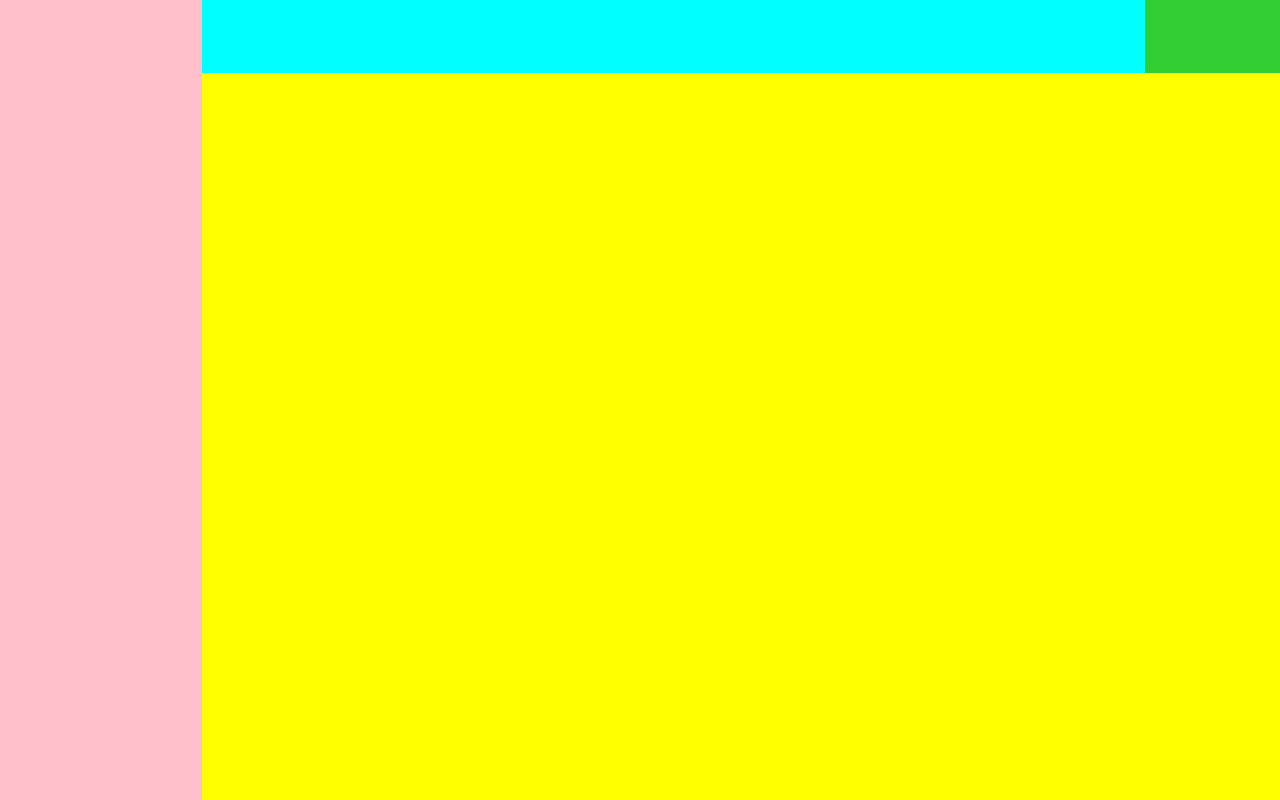
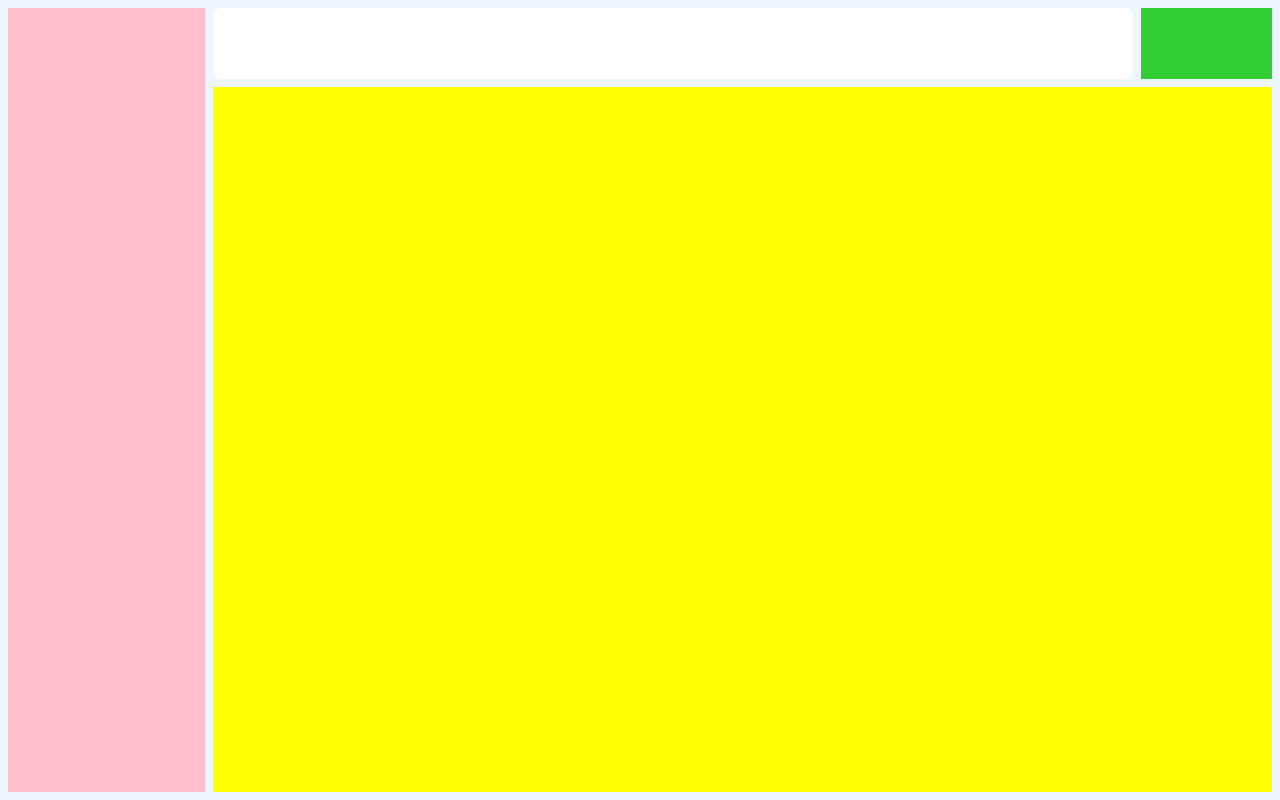
Before and after one commit to VikeLabs/Passr-Archived, a React app: page / in a window 1280 px wide. Built offline with nearby package versions, Linux system fonts and the light colour scheme.

Commit message:
Initial commit for the topbar
Setup spacing for different areas of app
Added a material-ui theme provider to the app
Create topbar component for selecting different options
- Initial idea is for selecting different courses
- Supports other kinds of selection since it is a controlled  component

```diff
--- a/src/components/App/App.tsx
+++ b/src/components/App/App.tsx
@@ -1,19 +1,24 @@
 import React, { useEffect, useState } from 'react'
-import { makeStyles, createStyles, Grid } from '@material-ui/core'
-import ApplicationBar from '../ApplicationBar/ApplicationBar'
+import { makeStyles, createStyles } from '@material-ui/core'
 import { loadUser, User } from '../../services/storage'
 import { Features } from '../../services/features'
+import TopBar from '../TopBar/TopBar'
 
-const useStyles = makeStyles(() =>
+const useStyles = makeStyles(theme =>
     createStyles({
         root: {
             display: 'grid',
             gridTemplateColumns: '1.5fr 7fr 1fr',
             width: '100vw',
             height: '100vh',
+            boxSizing: 'border-box',
             gridTemplateRows: '1fr 10fr',
             gridTemplateAreas: `"sidebar topbar account"
                                 "sidebar content content"`,
+            backgroundColor: '#edf6ff',
+            rowGap: `${theme.spacing(1)}px`,
+            columnGap: `${theme.spacing(1)}px`,
+            padding: theme.spacing(1),
         },
 
         sidebar: {
@@ -23,7 +28,7 @@ const useStyles = makeStyles(() =>
 
         topbar: {
             gridArea: 'topbar',
-            backgroundColor: 'cyan',
+            // backgroundColor: 'cyan',
         },
 
         account: {
@@ -38,17 +43,12 @@ const useStyles = makeStyles(() =>
     }),
 )
 
-const drawerContent = (
-    <div>
-        <h1>A drawer</h1>
-    </div>
-)
-
 export const App: React.FC = () => {
     const classes = useStyles()
 
     const [user, setUser] = useState<User | null>(null)
     const [selectedFeature, setSelectedFeature] = useState<Features>('calendar')
+    const [topBarSelection, setTopBarSelection] = useState(0) // Needs to be reset on feature change
 
     useEffect(() => {
         loadUser('').then(user => setUser(user))
@@ -57,7 +57,13 @@ export const App: React.FC = () => {
     return (
         <div id="app" className={classes.root}>
             <div id="sidebar" className={classes.sidebar}></div>
-            <div id="topbar" className={classes.topbar}></div>
+            <div id="topbar" className={classes.topbar}>
+                <TopBar
+                    options={undefined}
+                    selection={topBarSelection}
+                    onChange={setTopBarSelection}
+                />
+            </div>
             <div id="account" className={classes.account}></div>
             <div id="content" className={classes.content}></div>
         </div>
--- /dev/null
+++ b/src/components/TopBar/TopBar.tsx
@@ -0,0 +1,48 @@
+import React, { useState } from 'react'
+import { makeStyles } from '@material-ui/core/styles'
+import { Tabs, Tab } from '@material-ui/core'
+
+const useStyles = makeStyles(theme => ({
+    root: {
+        backgroundColor: '#ffffff',
+        width: 'auto',
+        height: '100%',
+        borderRadius: theme.spacing(1),
+        boxSizing: 'border-box',
+    },
+    tabs: {
+        borderRadius: theme.spacing(1),
+        height: '100%',
+    },
+}))
+
+interface Props {
+    options?: string[]
+    selection: number
+    onChange: (value: number) => void
+}
+
+function TopBar({ options, selection, onChange }: Props) {
+    const classes = useStyles()
+
+    return (
+        <div className={classes.root}>
+            {options && (
+                <Tabs
+                    value={selection}
+                    indicatorColor="primary"
+                    textColor="primary"
+                    onChange={(event, value) => onChange(value)}
+                    aira-label="Course Selection"
+                    className={classes.tabs}
+                >
+                    {options.map(val => (
+                        <Tab key={val} label={val} />
+                    ))}
+                </Tabs>
+            )}
+        </div>
+    )
+}
+
+export default TopBar
--- a/src/index.tsx
+++ b/src/index.tsx
@@ -1,9 +1,22 @@
 import React from 'react'
 import ReactDOM from 'react-dom'
+import { ThemeProvider, createMuiTheme } from '@material-ui/core/styles'
+import { blue } from '@material-ui/core/colors'
 import './index.css'
 
 import App from './components/App/App'
 
 console.log('Starting Application')
 
-ReactDOM.render(<App />, document.getElementById('root'))
+const theme = createMuiTheme({
+    palette: {
+        primary: blue,
+    },
+})
+
+ReactDOM.render(
+    <ThemeProvider theme={theme}>
+        <App />
+    </ThemeProvider>,
+    document.getElementById('root'),
+)
```
